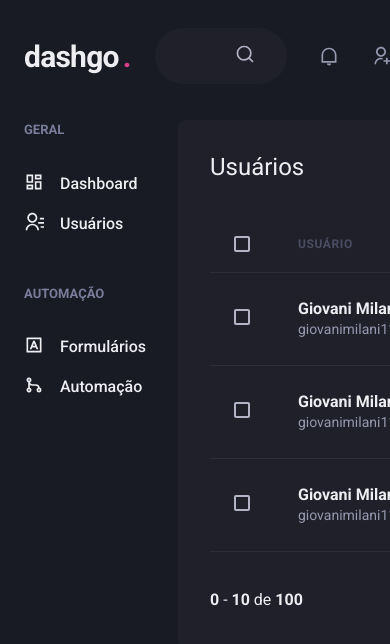
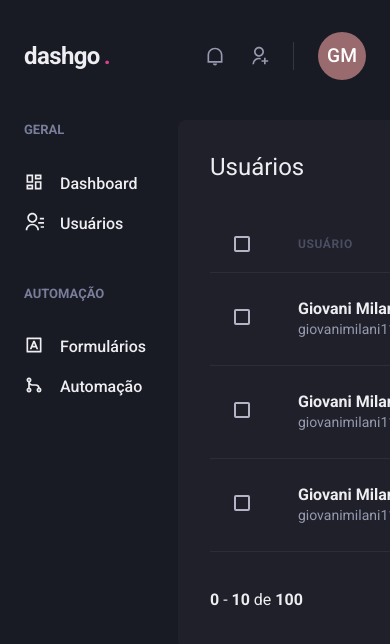
Before and after one commit to GiovaniHMilani/dashgo-ignite, a Next.js app: page /users in a window 390 px wide. Shown: the top 644 px of the page. Built offline with nearby package versions, Linux system fonts and the light colour scheme.

Commit message:
feat: responsive header

```diff
--- a/src/components/Header/Logo.tsx
+++ b/src/components/Header/Logo.tsx
@@ -2,7 +2,12 @@
 
 export function Logo() {
   return(
-    <Text fontSize="3xl" fontWeight="bold" letterSpacing="tight" w="64">
+    <Text
+      fontSize={["2xl", "3xl"]}
+      fontWeight="bold"
+      letterSpacing="tight"
+      w="64"
+    >
       dashgo
       <Text as="span" ml="1" color="pink.500">.</Text>
     </Text>
--- a/src/components/Header/NotificationsNav.tsx
+++ b/src/components/Header/NotificationsNav.tsx
@@ -4,9 +4,9 @@
 export function NotificationsNav() {
   return(
     <HStack
-      spacing="8"
-      mx="8"
-      pr="8"
+      spacing={["6","8"]}
+      mx={["6","8"]}
+      pr={["6","8"]}
       py="1"
       color="gray.300"
       borderRightWidth={1}
--- a/src/components/Header/Profile.tsx
+++ b/src/components/Header/Profile.tsx
@@ -5,9 +5,14 @@
   Avatar
 } from '@chakra-ui/react'
 
-export function Profile() {
+interface ProfileProps {
+  showProfileData?: boolean;
+}
+
+export function Profile({ showProfileData = true }: ProfileProps) {
   return(
     <Flex align="center">
+      {showProfileData && (
         <Box mr="4" textAlign="right">
           <Text>Giovani Milani</Text>
           <Text
@@ -17,6 +22,7 @@
             giovanimilani11@gmail.com
           </Text>
         </Box>
+      )}
       <Avatar size="md" name="Giovani Milani" />
     </Flex>
   );
--- a/src/components/Header/index.tsx
+++ b/src/components/Header/index.tsx
@@ -1,4 +1,4 @@
-import { Flex } from "@chakra-ui/react";
+import { Flex, useBreakpointValue } from "@chakra-ui/react";
 
 import { Profile } from "./Profile";
 import { NotificationsNav } from "./NotificationsNav";
@@ -6,6 +6,11 @@
 import { Logo } from "./Logo";
 
 export function Header() {
+  const isWideVersion = useBreakpointValue({
+    base: false,
+    lg: true
+  });
+
   return(
     <Flex
       w="100%"
@@ -19,11 +24,11 @@
     >
       <Logo />
 
-      <SearchBox />
+      {isWideVersion && <SearchBox />}
 
       <Flex align="center" ml="auto">
         <NotificationsNav />
-        <Profile />
+        <Profile showProfileData={isWideVersion} />
       </Flex>
     </Flex>
   )
```
Also changed, not shown: src/components/Sidebar/index.tsx (+7 -2 lines). Lines whose indentation alone changed are shown as unchanged.
